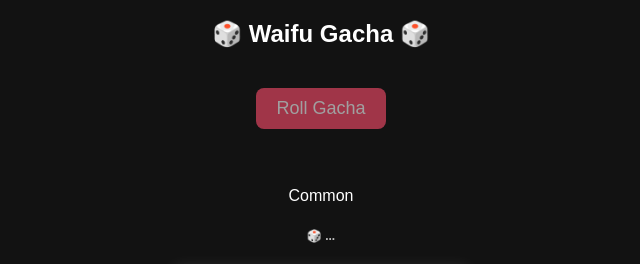
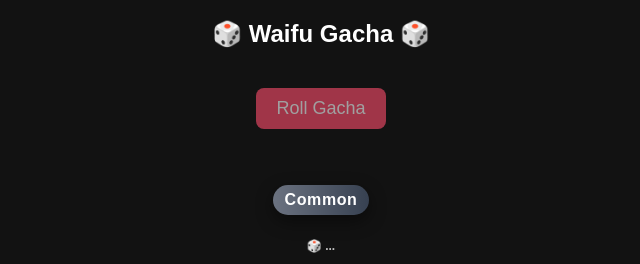
Before and after one commit to rakanaditya/gacha-waifu, a plain HTML site: page public/index.html in a window 1280 px wide. Both pictures are taken after a click on the button "Roll Gacha". Shown: the top 264 px of the page, without its empty margins (319-959 px from the left). Drawn offline with Linux system fonts and the light colour scheme; grey boxes are pictures that could not be loaded.

Commit message:
Update style.css

```diff
--- a/public/style.css
+++ b/public/style.css
@@ -65,3 +65,27 @@ img {
   font-size: 12px;
   color: #bdbdbd;
 }
+
+/* Rarity label */
+.rarity-label {
+  position: relative;
+  font-weight: 700;
+  padding: 6px 12px;
+  border-radius: 999px;
+  display: inline-block;
+  margin-top: 8px;
+  font-size: 16px;
+  letter-spacing: 0.6px;
+  transform: translateY(0);
+  transition: transform 200ms ease, opacity 250ms ease;
+  opacity: 1;
+  box-shadow: 0 6px 18px rgba(0,0,0,0.45);
+}
+
+/* Colors */
+.rarity-ssr { background: linear-gradient(90deg,#ffd700,#ffb84d); color: #2b1f00; }
+.rarity-rare { background: linear-gradient(90deg,#a78bfa,#7c3aed); color: white; }
+.rarity-common { background: linear-gradient(90deg,#6b7280,#374151); color: white; }
+
+/* Small entrance animation */
+.rarity-label.hidden { opacity: 0; transform: translateY(-10px) scale(0.98); }
```
